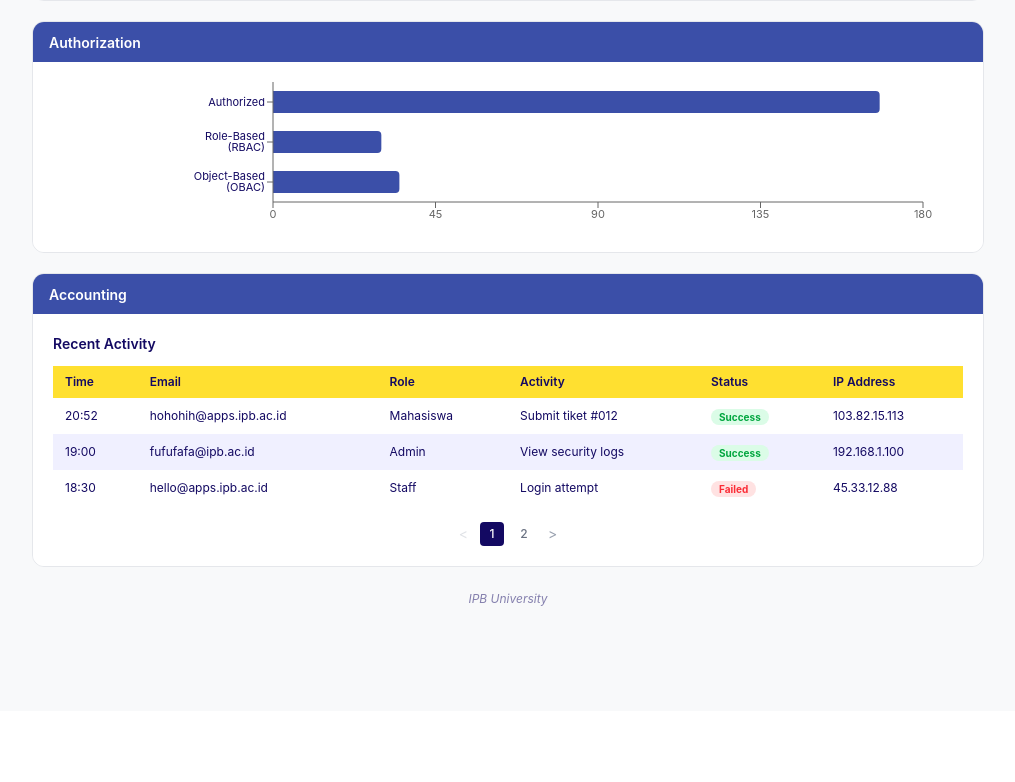
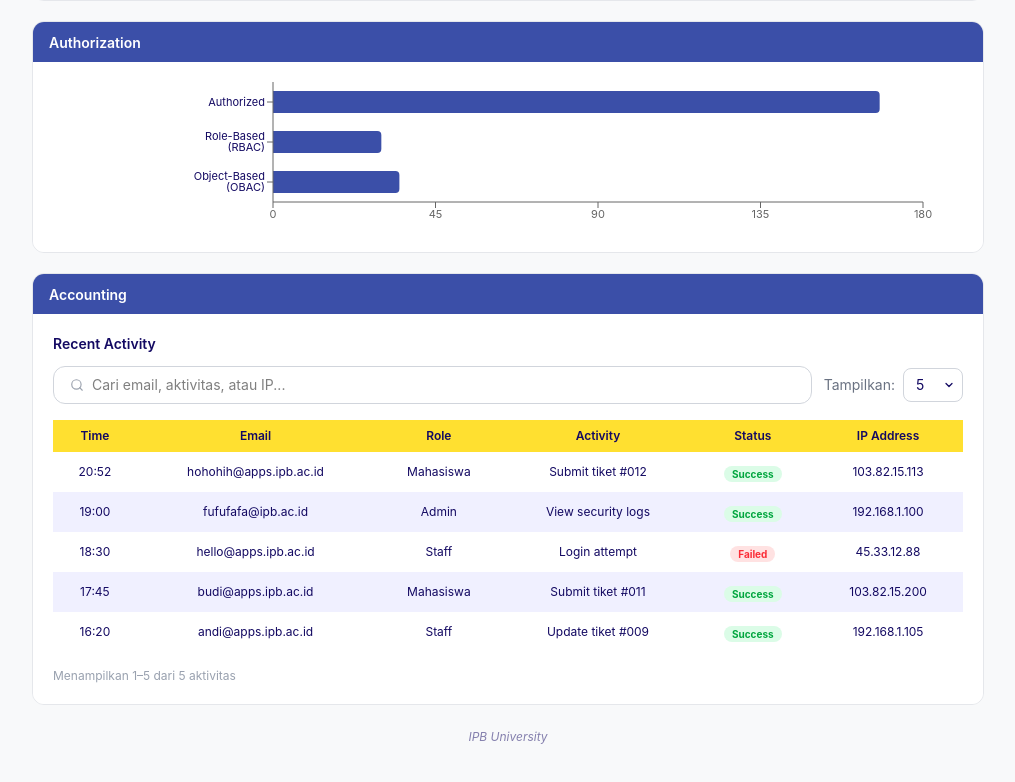
Before and after one commit to Indikhairan/project-ads-p2-kel4, a React app in the folder frontend/: page /admin/dashboard in a window 1280 px wide. Shown: the part 614-1396 px from the top of the page, without its empty margins (132-1147 px from the left). Before the commit the page ends 1325 px from the top, so only its background shows below. Built offline with nearby package versions, Linux system fonts and the light colour scheme; the HTML template or start-up script is replaced by a standard one.

Commit message:
revisi: admin dll

```diff
--- a/frontend/src/App.jsx
+++ b/frontend/src/App.jsx
@@ -29,7 +29,7 @@ function App() {
         <Route path="/staff/knowledge-base" element={<KnowledgeBasePage />} />
         <Route path="/admin/dashboard" element={<DashboardKeamanan />} />
         <Route path="/admin/users" element={<TambahUserPage />} />
-        <Route path="/admin/persetujuan" element={<PusatPersetujuanPage />} />
+        <Route path="/admin/knowledge-base" element={<PusatPersetujuanPage />} />
       </Routes>
     </BrowserRouter>
   );
--- a/frontend/src/components/TopNavigationAdmin.jsx
+++ b/frontend/src/components/TopNavigationAdmin.jsx
@@ -57,14 +57,14 @@ export const TopNavigationAdmin = () => {
             Kelola Pengguna
           </span>
           <span
-            onClick={() => navigate("/admin/persetujuan")}
+            onClick={() => navigate("/admin/knowledge-base")}
             className={`cursor-pointer pb-0.5 transition-colors ${
-              isActive("/admin/persetujuan")
+              isActive("/admin/knowledge-base")
                 ? "font-bold text-[#130962] border-b-2 border-[#ffe030]"
                 : "font-medium text-gray-400 hover:text-[#130962]"
             }`}
           >
-            Pusat Persetujuan AI
+            Knowledge Base
           </span>
         </nav>
       </div>
--- a/frontend/src/pages/DashboardKeamanan.jsx
+++ b/frontend/src/pages/DashboardKeamanan.jsx
@@ -64,6 +64,10 @@ export const DashboardKeamanan = () => {
   const [currentPage, setCurrentPage] = useState(1);
   const totalPages = Math.ceil(recentActivity.length / ITEMS_PER_PAGE);
   const paginated = recentActivity.slice((currentPage - 1) * ITEMS_PER_PAGE, currentPage * ITEMS_PER_PAGE);
+  const [searchLog, setSearchLog] = useState("");
+  const [logsPerPage, setLogsPerPage] = useState(5);
+  const [logPage, setLogPage] = useState(1);
+  const LOG_ITEMS_OPTIONS = [5, 10, 20];
 
   const today = new Date().toLocaleDateString("id-ID", {
     weekday: "long", day: "numeric", month: "long", year: "numeric"
@@ -162,66 +166,130 @@ export const DashboardKeamanan = () => {
             <SectionHeader title="Accounting" color="bg-[#3b4fa8]" />
             <div className="bg-white p-5">
               <p className="text-sm font-semibold text-[#130962] mb-3">Recent Activity</p>
-              <table className="w-full text-sm">
+
+              {/* Search + Tampilkan */}
+              <div className="flex items-center justify-between gap-3 mb-4">
+                <div className="flex items-center border border-gray-300 rounded-xl px-4 py-2 gap-2 flex-1">
+                  <svg width="14" height="14" viewBox="0 0 24 24" fill="none" stroke="#9ca3af" strokeWidth="2" strokeLinecap="round" strokeLinejoin="round">
+                    <circle cx="11" cy="11" r="8" /><line x1="21" y1="21" x2="16.65" y2="16.65" />
+                  </svg>
+                  <input
+                    type="text"
+                    placeholder="Cari email, aktivitas, atau IP..."
+                    value={searchLog}
+                    onChange={(e) => { setSearchLog(e.target.value); setLogPage(1); }}
+                    className="flex-1 text-sm focus:outline-none bg-transparent"
+                  />
+                </div>
+                <div className="flex items-center gap-2 shrink-0">
+                  <span className="text-sm text-gray-500">Tampilkan:</span>
+                  <div className="relative">
+                    <select
+                      value={logsPerPage}
+                      onChange={(e) => { setLogsPerPage(Number(e.target.value)); setLogPage(1); }}
+                      className="border border-gray-300 rounded-lg pl-3 pr-7 py-1.5 text-sm focus:outline-none focus:border-[#130962] text-[#130962] appearance-none bg-white cursor-pointer"
+                    >
+                      {LOG_ITEMS_OPTIONS.map((n) => <option key={n} value={n}>{n}</option>)}
+                    </select>
+                    <span className="absolute right-2 top-1/2 -translate-y-1/2 pointer-events-none text-[#130962]">
+                      <svg width="12" height="12" viewBox="0 0 24 24" fill="none" stroke="currentColor" strokeWidth="2.5" strokeLinecap="round" strokeLinejoin="round">
+                        <polyline points="6 9 12 15 18 9" />
+                      </svg>
+                    </span>
+                  </div>
+                </div>
+              </div>
+
+              {/* Tabel */}
+              {(() => {
+                const filteredLogs = recentActivity.filter((row) =>
+                  row.email.toLowerCase().includes(searchLog.toLowerCase()) ||
+                  row.activity.toLowerCase().includes(searchLog.toLowerCase()) ||
+                  row.ip.toLowerCase().includes(searchLog.toLowerCase()) ||
+                  row.role.toLowerCase().includes(searchLog.toLowerCase())
+                );
+                const totalLogPages = Math.max(1, Math.ceil(filteredLogs.length / logsPerPage));
+                const paginatedLogs = filteredLogs.slice((logPage - 1) * logsPerPage, logPage * logsPerPage);
+
+                return (
+                  <>
+                    <table className="w-full">
                       <thead>
                         <tr className="bg-[#ffe030] text-[#130962]">
-                    <th className="py-2 px-3 text-left font-semibold text-xs">Time</th>
-                    <th className="py-2 px-3 text-left font-semibold text-xs">Email</th>
-                    <th className="py-2 px-3 text-left font-semibold text-xs">Role</th>
-                    <th className="py-2 px-3 text-left font-semibold text-xs">Activity</th>
-                    <th className="py-2 px-3 text-left font-semibold text-xs">Status</th>
-                    <th className="py-2 px-3 text-left font-semibold text-xs">IP Address</th>
+                          <th className="py-2 px-3 text-center font-semibold text-xs">Time</th>
+                          <th className="py-2 px-3 text-center font-semibold text-xs">Email</th>
+                          <th className="py-2 px-3 text-center font-semibold text-xs">Role</th>
+                          <th className="py-2 px-3 text-center font-semibold text-xs">Activity</th>
+                          <th className="py-2 px-3 text-center font-semibold text-xs">Status</th>
+                          <th className="py-2 px-3 text-center font-semibold text-xs">IP Address</th>
                         </tr>
                       </thead>
                       <tbody>
-                  {paginated.map((row, idx) => (
+                        {paginatedLogs.length === 0 ? (
+                          <tr>
+                            <td colSpan={6} className="py-10 text-center italic text-gray-400 text-sm">
+                              Data tidak ditemukan.
+                            </td>
+                          </tr>
+                        ) : (
+                          paginatedLogs.map((row, idx) => (
                             <tr key={idx} className={idx % 2 === 1 ? "bg-[#f0f0ff]" : "bg-white"}>
-                      <td className="py-2 px-3 text-xs text-[#130962]">{row.time}</td>
-                      <td className="py-2 px-3 text-xs text-[#130962]">{row.email}</td>
-                      <td className="py-2 px-3 text-xs text-[#130962]">{row.role}</td>
-                      <td className="py-2 px-3 text-xs text-[#130962]">{row.activity}</td>
-                      <td className="py-2 px-3">
+                              <td className="py-2 px-3 text-xs text-[#130962] text-center">{row.time}</td>
+                              <td className="py-2 px-3 text-xs text-[#130962] text-center">{row.email}</td>
+                              <td className="py-2 px-3 text-xs text-[#130962] text-center">{row.role}</td>
+                              <td className="py-2 px-3 text-xs text-[#130962] text-center">{row.activity}</td>
+                              <td className="py-2 px-3 text-center">
                                 <span className={`text-[10px] font-bold px-2 py-0.5 rounded-full ${
                                   row.status === "success" ? "bg-green-100 text-green-600" : "bg-red-100 text-red-500"
                                 }`}>
                                   {row.status === "success" ? "Success" : "Failed"}
                                 </span>
                               </td>
-                      <td className="py-2 px-3 text-xs text-[#130962]">{row.ip}</td>
+                              <td className="py-2 px-3 text-xs text-[#130962] text-center">{row.ip}</td>
                             </tr>
-                  ))}
+                          ))
+                        )}
                       </tbody>
                     </table>
 
-              {/* Pagination */}
-              <div className="flex justify-center items-center gap-2 mt-4">
+                    {/* Info + Pagination */}
+                    <div className="flex items-center justify-between mt-4">
+                      <p className="text-xs text-gray-400">
+                        Menampilkan {filteredLogs.length === 0 ? 0 : (logPage - 1) * logsPerPage + 1}–{Math.min(logPage * logsPerPage, filteredLogs.length)} dari {filteredLogs.length} aktivitas
+                      </p>
+                      {totalLogPages > 1 && (
+                        <div className="flex items-center gap-2">
                           <button
-                  onClick={() => setCurrentPage((p) => Math.max(1, p - 1))}
-                  disabled={currentPage === 1}
+                            onClick={() => setLogPage((p) => Math.max(1, p - 1))}
+                            disabled={logPage === 1}
                             className="text-gray-400 hover:text-[#130962] disabled:opacity-30 text-sm px-1"
                           >
                             &lt;
                           </button>
-                {Array.from({ length: totalPages }, (_, i) => i + 1).map((p) => (
+                          {Array.from({ length: totalLogPages }, (_, i) => i + 1).map((p) => (
                             <button
                               key={p}
-                    onClick={() => setCurrentPage(p)}
+                              onClick={() => setLogPage(p)}
                               className={`w-6 h-6 rounded text-xs font-medium transition-colors ${
-                      currentPage === p ? "bg-[#130962] text-white" : "text-gray-500 hover:text-[#130962]"
+                                logPage === p ? "bg-[#130962] text-white" : "text-gray-500 hover:text-[#130962]"
                               }`}
                             >
                               {p}
                             </button>
                           ))}
-                {totalPages > 3 && <span className="text-gray-400 text-xs">...</span>}
                           <button
-                  onClick={() => setCurrentPage((p) => Math.min(totalPages, p + 1))}
-                  disabled={currentPage === totalPages}
+                            onClick={() => setLogPage((p) => Math.min(totalLogPages, p + 1))}
+                            disabled={logPage === totalLogPages}
                             className="text-gray-400 hover:text-[#130962] disabled:opacity-30 text-sm px-1"
                           >
                             &gt;
                           </button>
                         </div>
+                      )}
+                    </div>
+                  </>
+                );
+              })()}
             </div>
           </div>
         </div>
--- a/frontend/src/pages/HomepageStaff.jsx
+++ b/frontend/src/pages/HomepageStaff.jsx
@@ -103,13 +103,15 @@ export const HomepageStaff = () => {
       <div className="w-full max-w-[1100px] mx-auto px-6 mt-8 pb-20">
 
         {/* Welcome */}
-        <h1 className="text-[#130962] text-lg font-medium mb-5">
-          Selamat datang!
+        <h1 className="text-[#130962] text-lg mb-5">
+          <span className="font-medium">Selamat datang, </span>
+          <span className="font-bold underline">Andi</span>
+          <span className="font-medium">!</span>
         </h1>
 
         {/* Search & Filter Card */}
         <div className="bg-white rounded-xl shadow-sm border border-gray-100 p-5 mb-5">
-          <div className="flex gap-3 mb-4">
+          <div className="flex gap-3 mb-2">
             {/* Search */}
             <div className="flex-1 flex items-center border border-gray-300 rounded-full px-4 py-2.5 gap-2 bg-white">
               <svg width="16" height="16" viewBox="0 0 24 24" fill="none" stroke="#9ca3af" strokeWidth="2" strokeLinecap="round" strokeLinejoin="round">
@@ -131,7 +133,7 @@ export const HomepageStaff = () => {
                 filterStatus !== "Semua Status" || filterKategori !== "Semua Kategori" || dariTanggal || sampaiTanggal
                   ? "bg-[#130962] text-white border-[#130962]"
                   : showFilter
-                  ? "bg-gray-100 text-[#130962] border-gray-300"
+                  ? "bg-[#130962] text-white border-[#130962]"
                   : "bg-white text-gray-400 border-gray-300 hover:text-[#130962] hover:border-[#130962]"
               }`}
             >
@@ -155,6 +157,7 @@ export const HomepageStaff = () => {
                   <polyline points="19 12 12 19 5 12" />
                 </svg>
               </button>
+
               {showSort && (
                 <div className="absolute right-0 top-14 bg-white border border-gray-200 rounded-xl shadow-lg p-4 z-50 w-44">
                   <p className="text-xs font-semibold text-gray-400 mb-2">Urutkan berdasarkan</p>
@@ -177,6 +180,7 @@ export const HomepageStaff = () => {
           </div>
 
           {/* Filter row */}
+          {showFilter && (
           <div className="grid grid-cols-2 md:grid-cols-4 gap-4">
             {/* Status */}
               <div>
@@ -238,6 +242,7 @@ export const HomepageStaff = () => {
               />
             </div>
           </div>
+          )}
         </div>
 
         {/* Info & tampilkan */}
--- a/frontend/src/pages/PusatPersetujuanPage.jsx
+++ b/frontend/src/pages/PusatPersetujuanPage.jsx
@@ -139,7 +139,7 @@ export const PusatPersetujuanPage = () => {
             <p className="font-semibold text-yellow-700 text-sm">Perhatian: Aturan Proses Sinkronisasi AI (Ingest)</p>
             <p className="text-yellow-600 text-xs mt-1">
               Tindakan "Setujui & Ingest" akan membaca dokumen ke dalam database AI (memakan kuota API). Disarankan untuk meninjau dokumen terlebih dahulu dan melakukan Ingest secara sekaligus pada{" "}
-              <span className="font-bold">Pukul 16:00 - 17:00 WIB</span>.
+              <span className="font-bold">Pukul 22:00 - 23:00 WIB</span>.
             </p>
           </div>
         </div>
```
Lines whose indentation alone changed are shown as unchanged.
